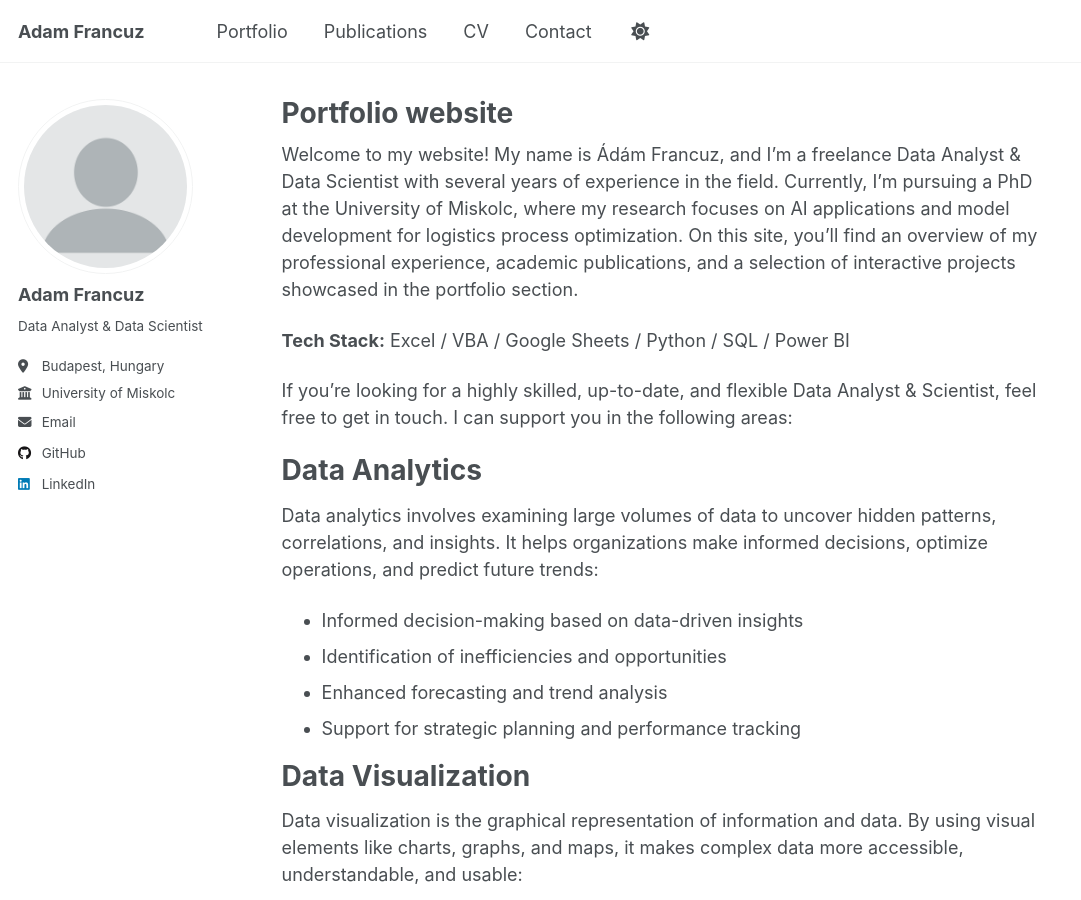
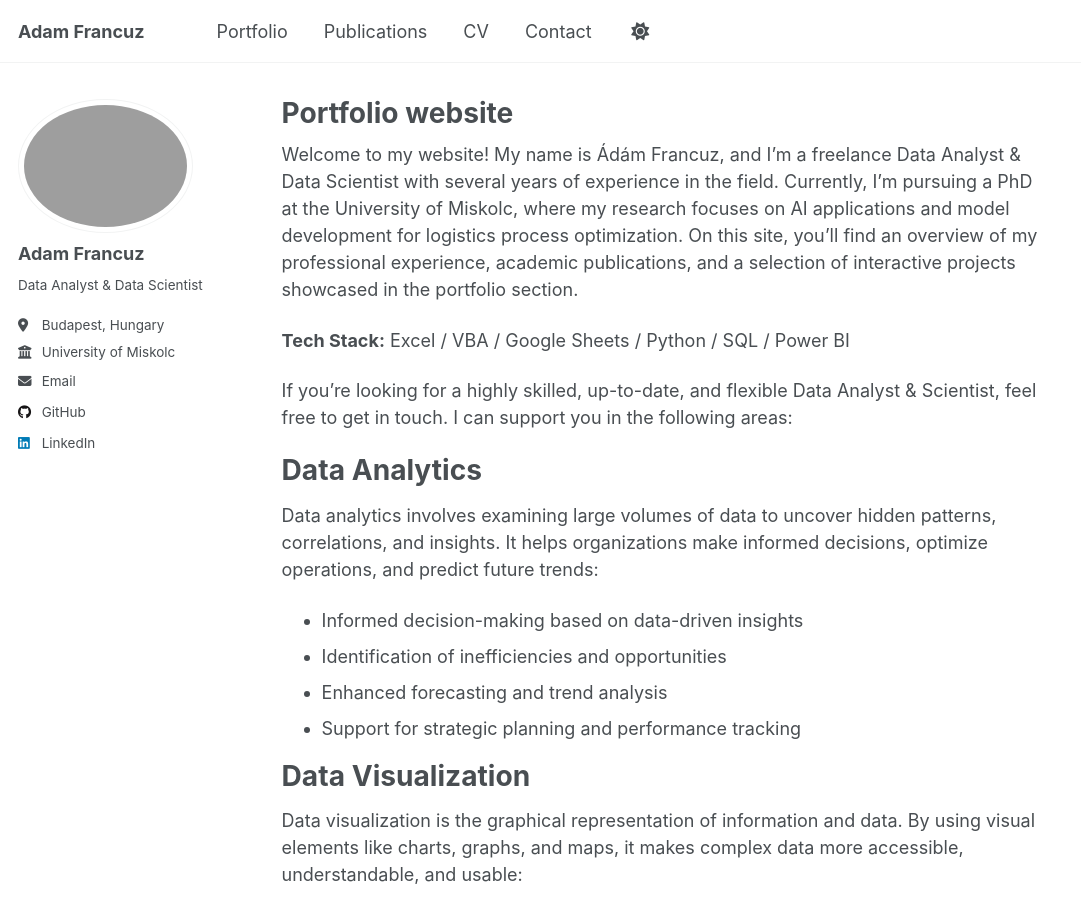
Before and after one commit to francuzadam/francuzadam.github.io, a Jekyll site: the page built from _pages/about.md, in a window 1280 px wide and 900 px high. Shown: the whole window, without its empty margins (0-1081 px from the left). Built offline with Jekyll 4.4.1, drawn with Linux system fonts in a browser that asks for light colours; a script that is not in the unit is left out.

Commit message:
Profilkép

```diff
--- a/_config.yml
+++ b/_config.yml
@@ -23,7 +23,7 @@ repository               : "academicpages/academicpages.github.io"
 #               Additional customization can be done by editing /_includes/author-profile.html
 author:
   # Biographic information
-  avatar           : "profile.png"
+  avatar           : "ÁDÁM_CV-14.jpg"
   name             : "Adam Francuz"
   pronouns         : # example: "she/her"
   bio              : "Data Analyst & Data Scientist"
```
Also changed, not shown: 1 other file.
